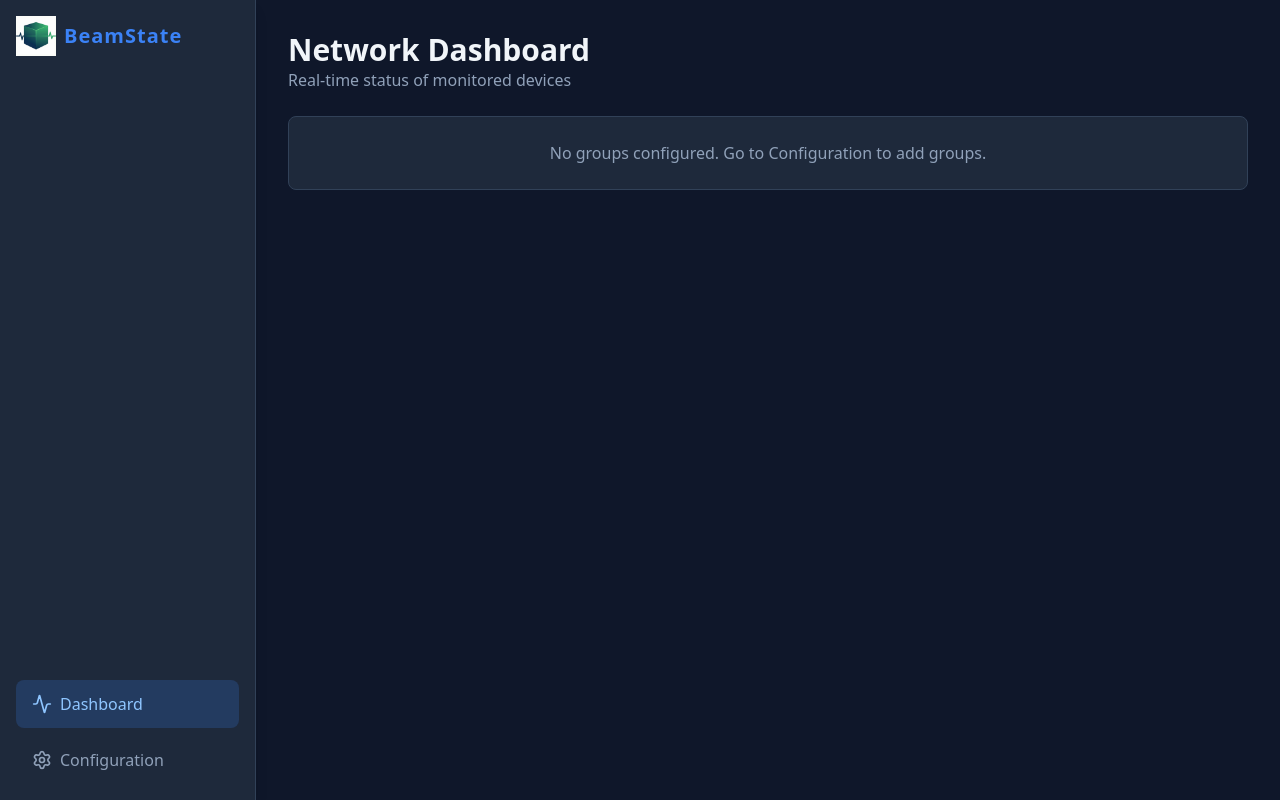
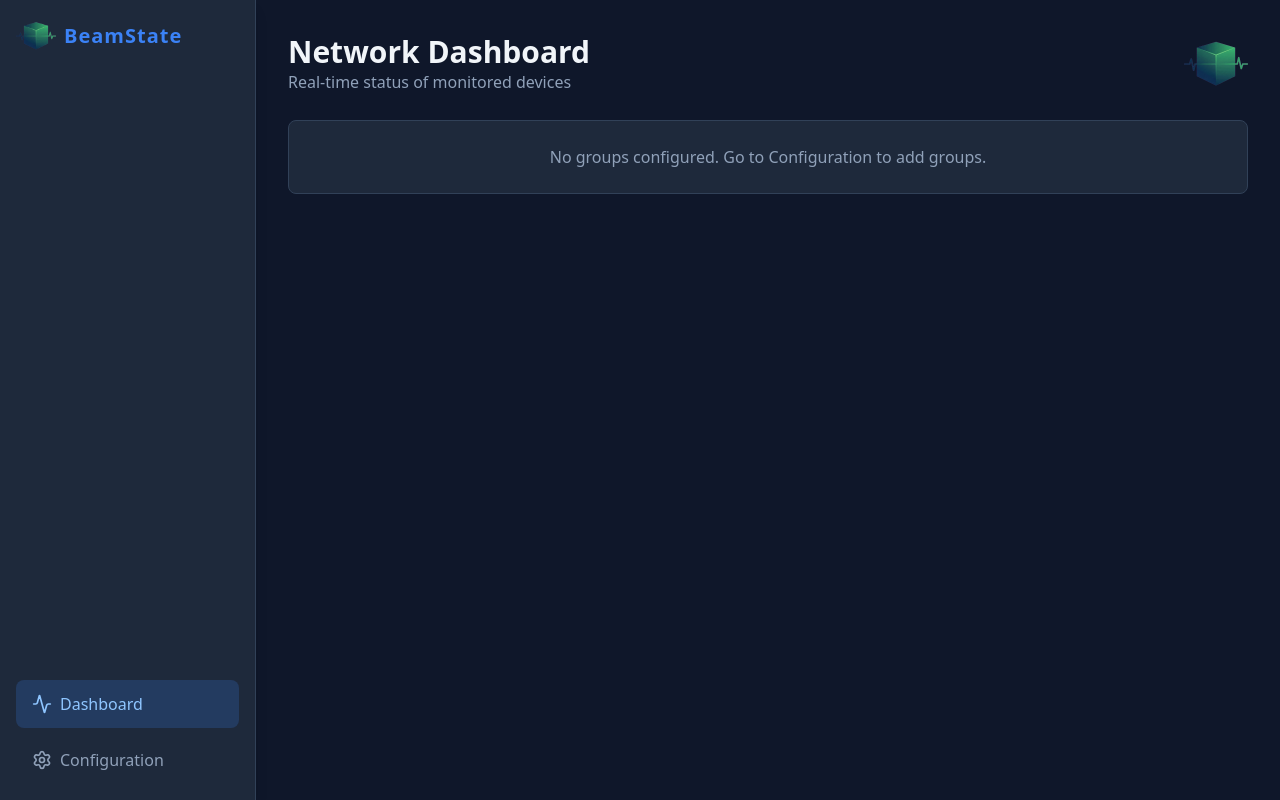
Before and after one commit to straybiker/BeamState, a React (Vite) app in the folder frontend/: page / in a window 1280 px wide. Built offline with nearby package versions, Linux system fonts and the light colour scheme; no server answers.

Commit message:
use transparent logo

```diff
--- a/frontend/src/components/Dashboard.jsx
+++ b/frontend/src/components/Dashboard.jsx
@@ -56,9 +56,16 @@ const Dashboard = () => {
 
     return (
         <div className="space-y-8">
-            <header className="mb-6">
-                <h2 className="text-3xl font-bold text-slate-100">Network Dashboard</h2>
-                <p className="text-slate-400">Real-time status of monitored devices</p>
+            <header className="mb-6 flex items-center justify-between">
+                <div>
+                    <h2 className="text-3xl font-bold text-slate-100">Network Dashboard</h2>
+                    <p className="text-slate-400">Real-time status of monitored devices</p>
+                </div>
+                <img
+                    src="/logo_transparant.png"
+                    alt="BeamState Logo"
+                    className="h-16 object-contain"
+                />
             </header>
 
             {groups.length === 0 && (
--- a/frontend/src/components/Layout.jsx
+++ b/frontend/src/components/Layout.jsx
@@ -15,7 +15,7 @@ const Layout = ({ children }) => {
             {/* Sidebar / Mobile Header */}
             <nav className="bg-surface p-4 md:w-64 md:h-screen flex md:flex-col justify-between items-center md:items-stretch border-r border-slate-700 shadow-lg z-10">
                 <div className="flex items-center space-x-2 mb-0 md:mb-8">
-                    <img src="/logo.png" alt="Logo" className="h-10 w-10 object-contain" />
+                    <img src="/logo_transparant.png" alt="Logo" className="h-10 object-contain" />
                     <h1 className="text-xl font-bold tracking-wider text-primary">BeamState</h1>
                 </div>
 
```
